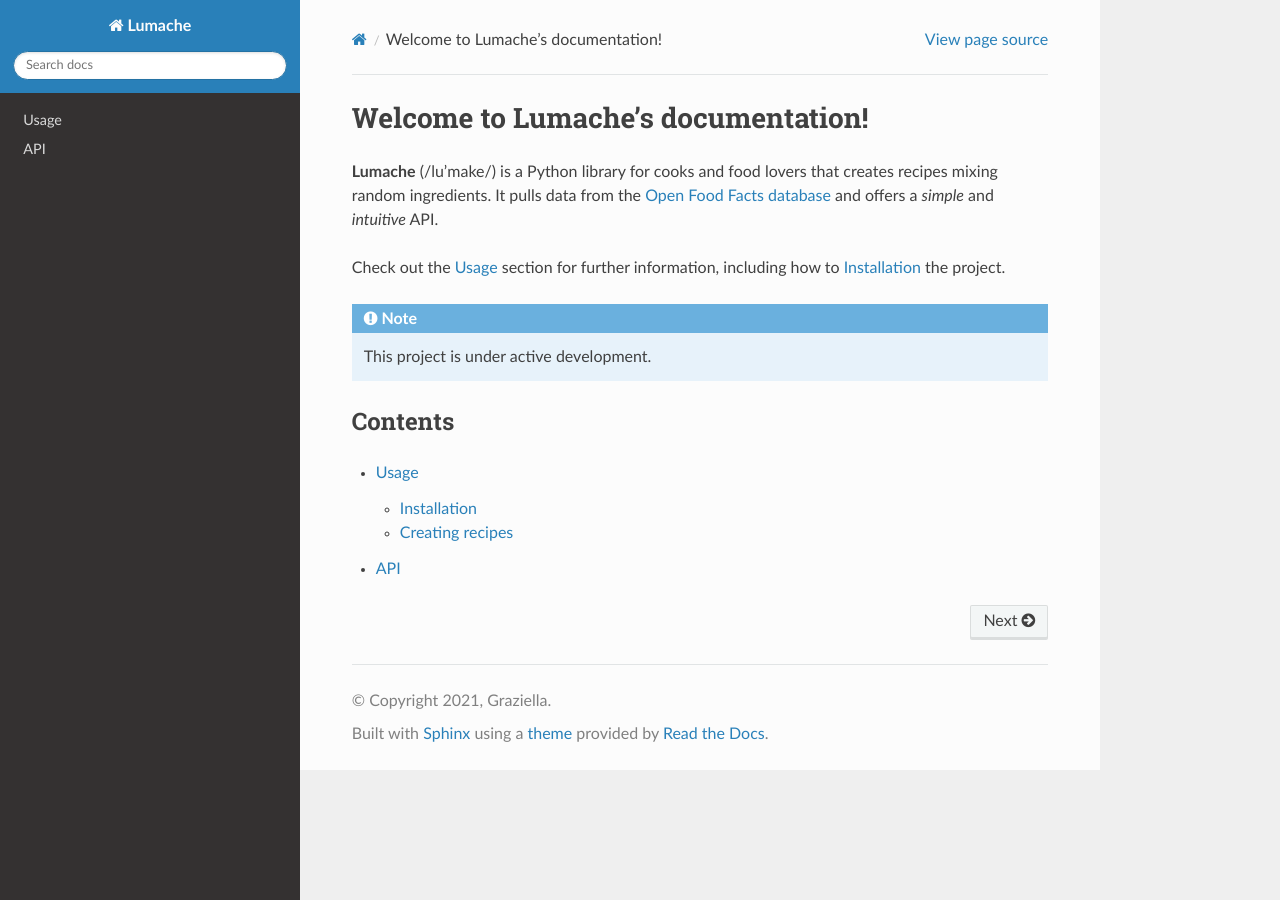
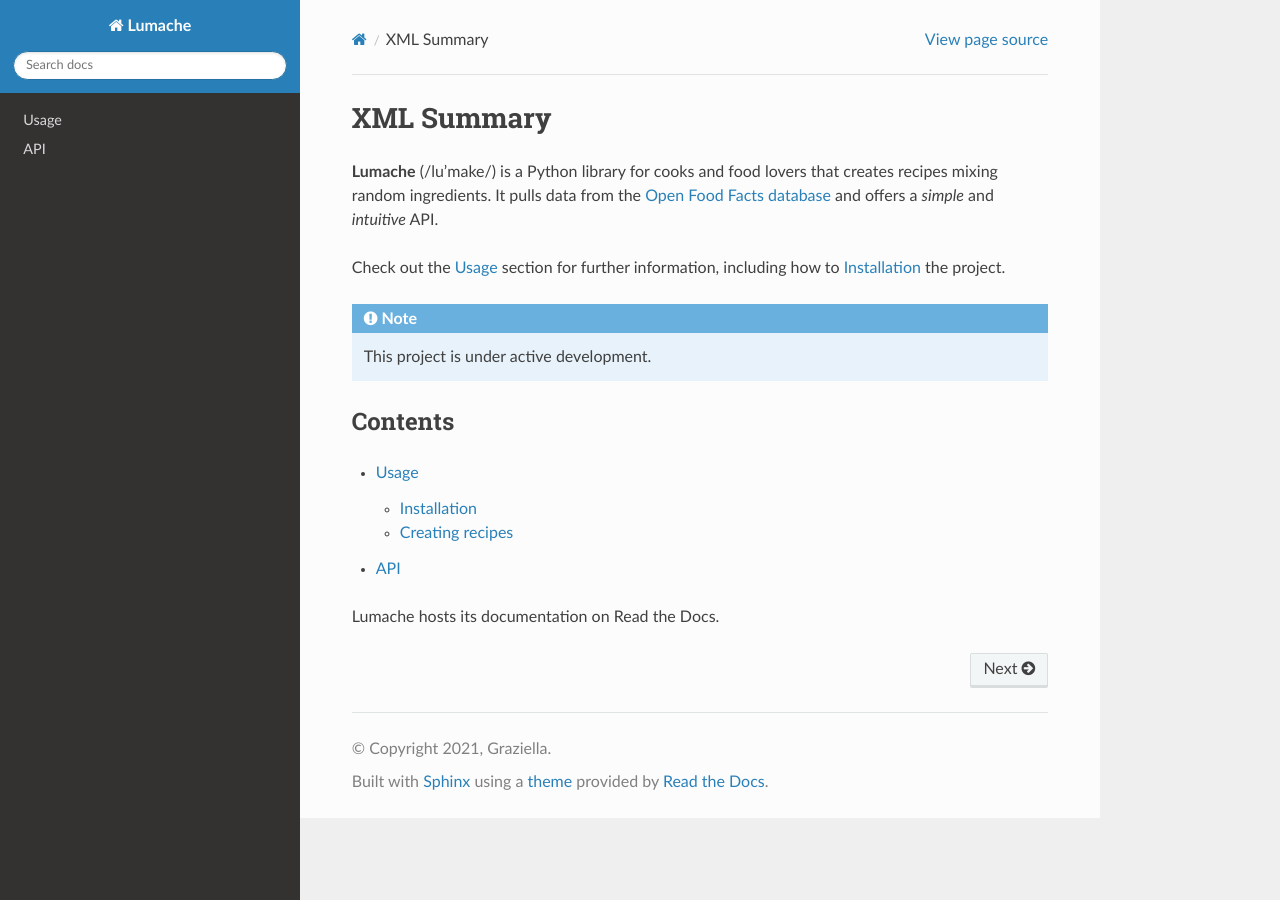
Before and after one commit to luwela123/XML-Summary, a Sphinx documentation site: the page built from docs/source/index.rst, in a window 1280 px wide. Built offline with Sphinx 7.4.7 and the Read the Docs theme 3.1.0, drawn with Linux system fonts in a browser that asks for light colours.

Commit message:
Update index.rst

```diff
--- a/docs/source/index.rst
+++ b/docs/source/index.rst
@@ -1,4 +1,4 @@
-Welcome to Lumache's documentation!
+XML Summary
 ===================================
 
 **Lumache** (/lu'make/) is a Python library for cooks and food lovers
@@ -20,3 +20,4 @@ Contents
 
    usage
    api
+Lumache hosts its documentation on Read the Docs.
```
